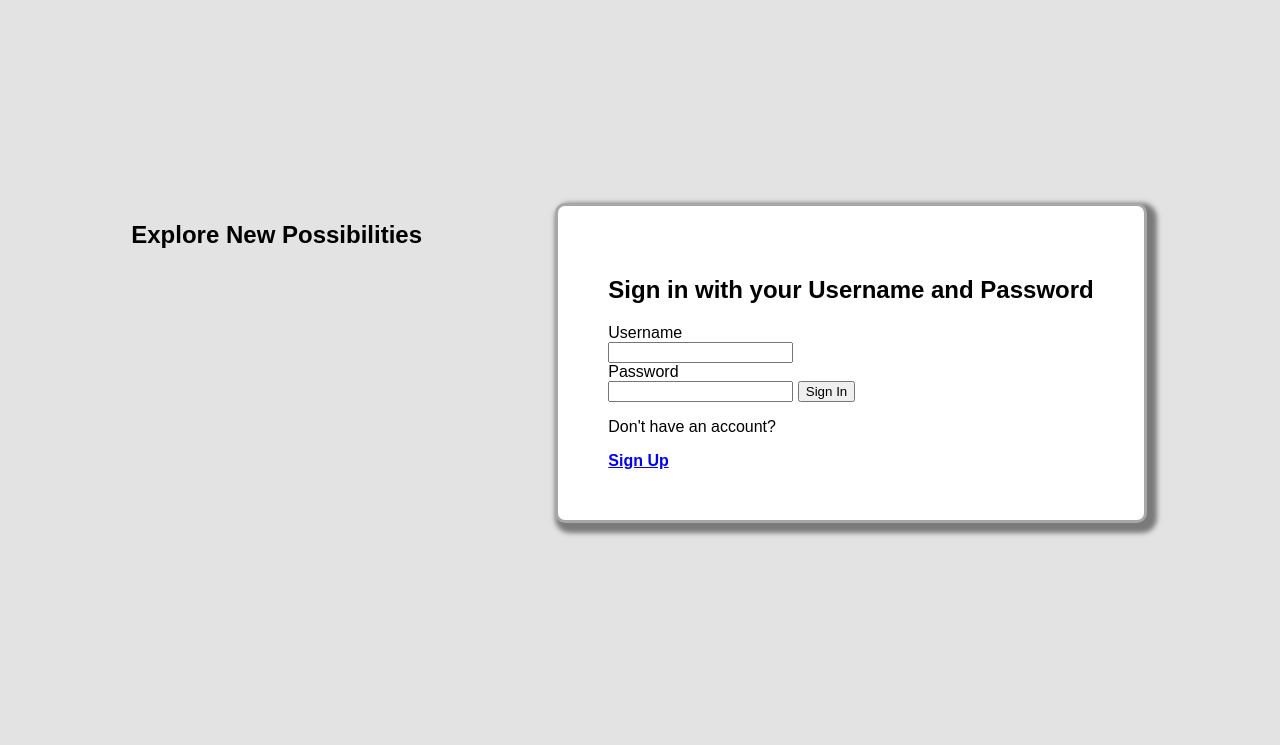
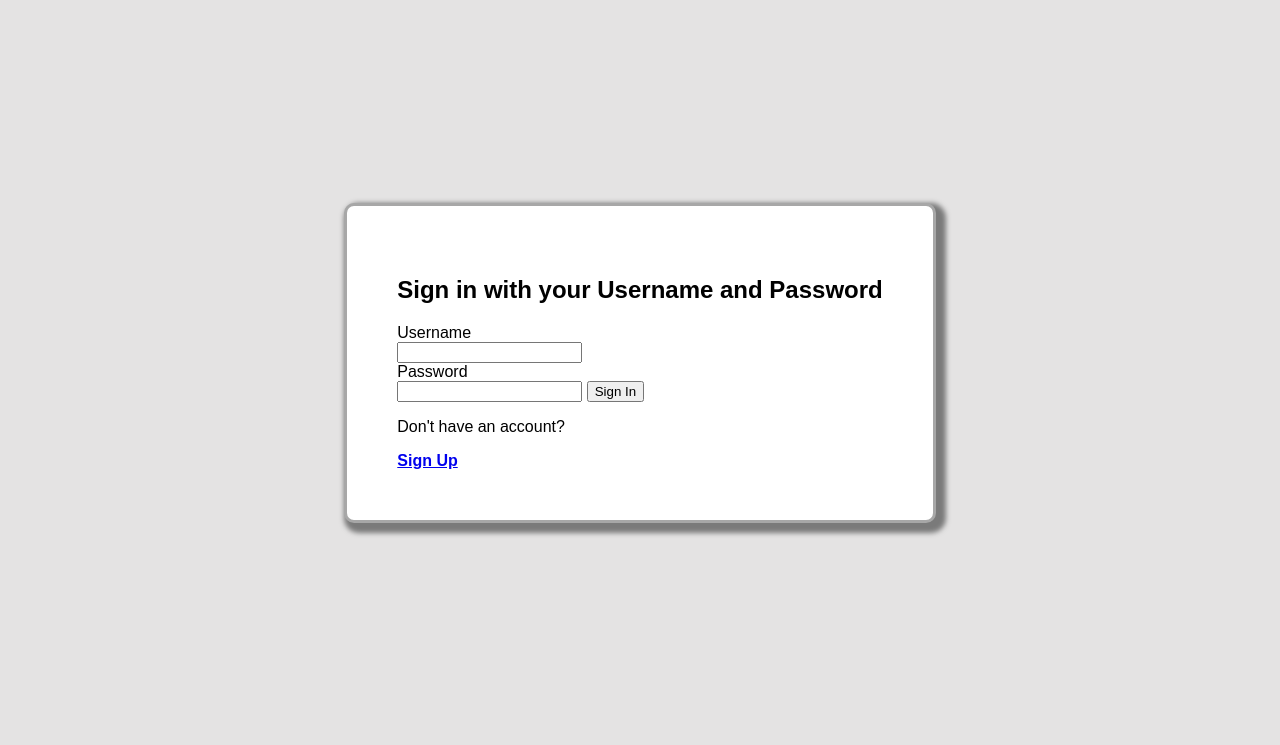
Before and after one commit to Oprixion/ChatApp, a PHP site: page / in a window 1280 px wide. Shown: the part 193-938 px from the top of the page. Run offline with PHP 8.4, Linux system fonts and the light colour scheme.

Commit message:
removed text in index.php

```diff
--- a/index.php
+++ b/index.php
@@ -6,7 +6,6 @@
         <h3>Chat App</h3>
     </header>
     <div class="sign">
-        <h2>Explore New Possibilities</h2>
         <div>
         <?php
             session_start(); // Start the session at the top
```
